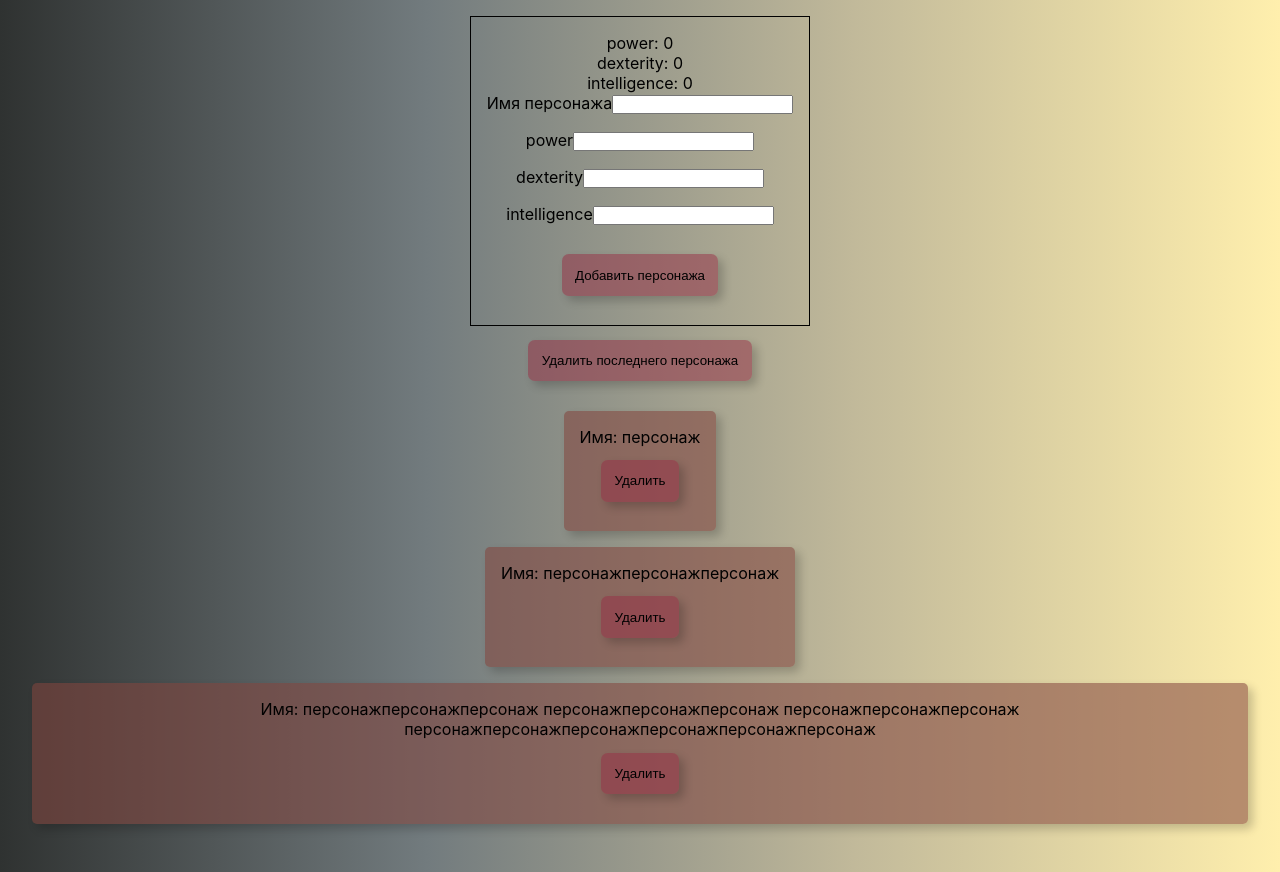
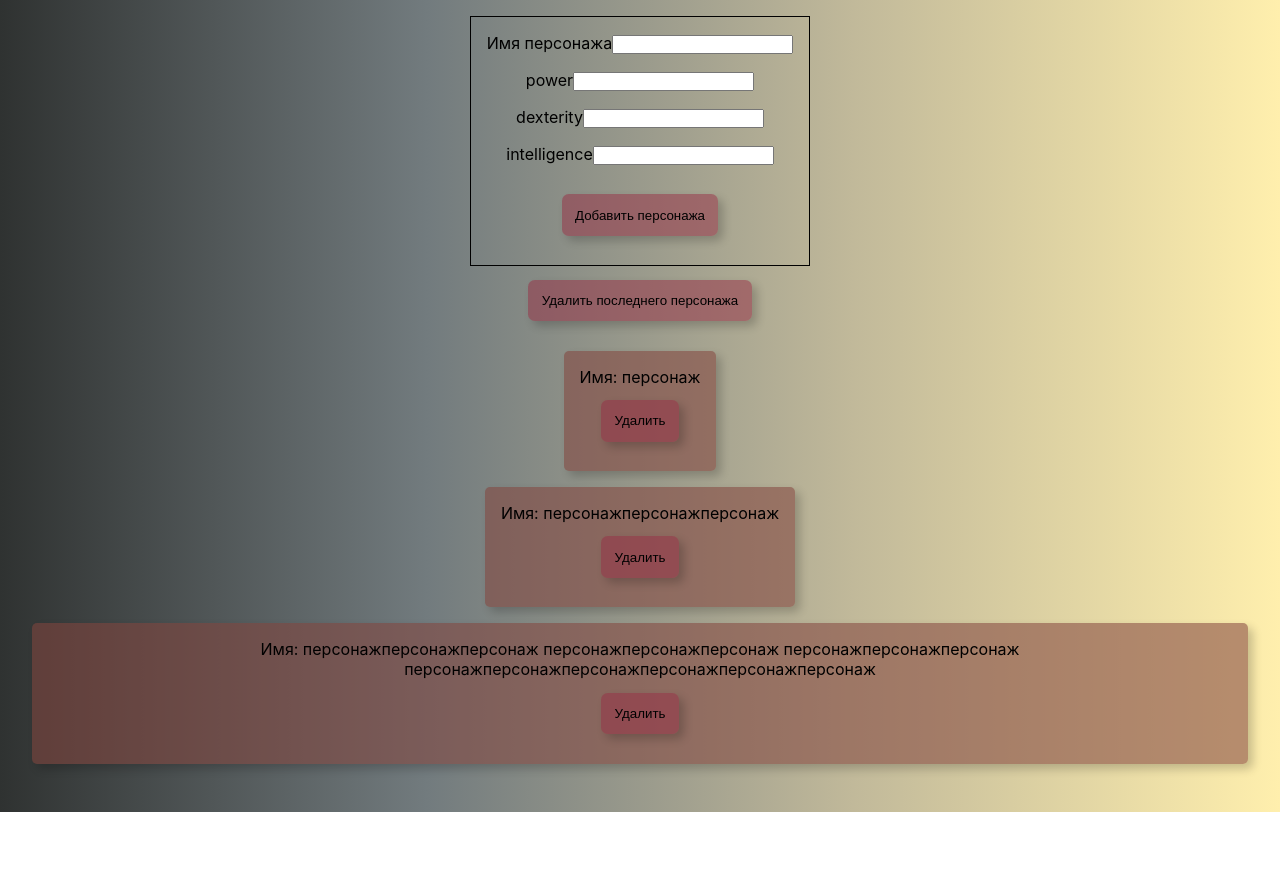
Before and after one commit to AleksandrRazhev/character-skills, a Next.js app: page / in a window 1280 px wide. After the commit the page ends 812 px from the top, so only its background shows below. Built offline with nearby package versions, Linux system fonts and the light colour scheme.

Commit message:
character component added

```diff
--- a/components/App/App.jsx
+++ b/components/App/App.jsx
@@ -1,7 +1,8 @@
 import { useDispatch, useSelector } from "react-redux";
 
 import { addCharacter, removeCharacter } from "../../store/charactersSlice";
-import NewChart from "../NewChart/NewChar";
+import Character from "../Character/Character";
+import NewChar from "../NewChart/NewChar";
 
 import style from "./App.module.css";
 
@@ -11,21 +12,13 @@ const App = () => {
 
   return (
     <div className={style.app}>
-      <NewChart />
+      <NewChar />
       <button className="button" onClick={() => dispatch(removeCharacter())}>
         Удалить последнего персонажа
       </button>
       <ul className={style.list}>
         {characters.map((item, index) => (
-          <li key={item.id} className={style.itemList}>
-            <p>Имя: {item.name}</p>
-            <button
-              className="button"
-              onClick={() => dispatch(removeCharacter(index))}
-            >
-              Удалить
-            </button>
-          </li>
+          <Character key={item.id} name={item.name} index={index} />
         ))}
       </ul>
     </div>
--- a/components/App/App.module.css
+++ b/components/App/App.module.css
@@ -16,16 +16,3 @@
   flex-direction: column;
   align-items: center;
 }
-
-.itemList {
-  padding: 1em;
-  display: flex;
-  flex-direction: column;
-  margin-bottom: 1em;
-  justify-content: center;
-  align-items: center;
-  text-align: center;
-  border-radius: 5px;
-  box-shadow: 5px 5px 10px rgba(0, 0, 0, 0.2);
-  background-color: #83443d8f;
-}
--- /dev/null
+++ b/components/Character/Character.jsx
@@ -0,0 +1,23 @@
+import { useDispatch } from "react-redux";
+import { removeCharacter } from "../../store/charactersSlice";
+
+import style from "./Character.module.css";
+
+const Character = (props) => {
+  const dicpatch = useDispatch();
+
+  const { name, index } = props;
+  return (
+    <li className={style.itemList}>
+      <p>Имя: {name}</p>
+      <button
+        className="button"
+        onClick={() => dicpatch(removeCharacter(index))}
+      >
+        Удалить
+      </button>
+    </li>
+  );
+};
+
+export default Character;
--- /dev/null
+++ b/components/Character/Character.module.css
@@ -0,0 +1,12 @@
+.itemList {
+  padding: 1em;
+  display: flex;
+  flex-direction: column;
+  margin-bottom: 1em;
+  justify-content: center;
+  align-items: center;
+  text-align: center;
+  border-radius: 5px;
+  box-shadow: 5px 5px 10px rgba(0, 0, 0, 0.2);
+  background-color: #83443d8f;
+}
--- a/components/NewChart/NewChar.jsx
+++ b/components/NewChart/NewChar.jsx
@@ -9,18 +9,17 @@ import {
   addSkills,
 } from "../../store/newCharacterSlice";
 
-import style from "./NewChart.module.css";
+import style from "./NewChar.module.css";
 
-const NewChart = () => {
+const NewChar = () => {
   const characters = useSelector((state) => state.characters.characters);
   const skills = useSelector((state) => state.skills.skills);
   const newCharacter = useSelector((state) => state.newCharacter.newCharacter);
   const dispatch = useDispatch();
-  console.log(newCharacter);
 
   useEffect(() => {
     dispatch(addSkills(addSkills(skills)));
-  }, [newCharacter]);
+  }, [skills, characters, dispatch]);
 
   const onAddCharacter = (obj) => {
     const char = { name: obj.name, skills: {} };
@@ -49,16 +48,8 @@ const NewChart = () => {
 
   const newCharSkills = Object.entries(newCharacter.skills);
 
-  console.log(Object.entries(newCharacter.skills)[0]);
-
   return (
     <form className={style.form}>
-      <p>{newCharacter.name}</p>
-      {Object.entries(newCharacter.skills).map((item) => (
-        <p key={item[0]}>
-          {item[0]}: {item[1]}
-        </p>
-      ))}
       <label className={style.label}>
         Имя персонажа
         <input
@@ -93,4 +84,4 @@ const NewChart = () => {
   );
 };
 
-export default NewChart;
+export default NewChar;
```
Also changed, not shown: components/NewChart/NewChar.module.css (renamed from components/NewChart/NewChart.module.css), todo.txt.
